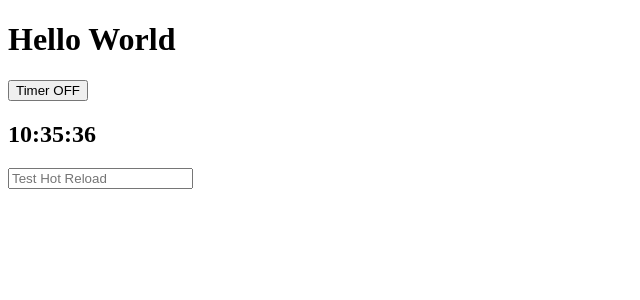
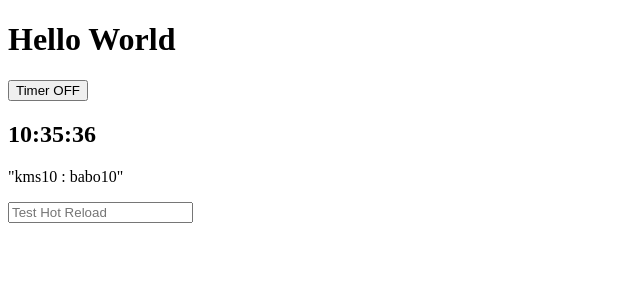
Before and after one commit to epicblues/js-ts-react-study, a React app: page / in a window 1280 px wide. Shown: the top 300 px of the page, without its empty margins (0-640 px from the left). Built offline with nearby package versions, Linux system fonts and the light colour scheme.

Commit message:
getting random value in array by using index

```diff
--- a/src/Hooks.tsx
+++ b/src/Hooks.tsx
@@ -2,6 +2,23 @@ import React, { useEffect, useState } from 'react'
 
 function Timer() {
   const [time, setTime] = useState(new Date());
+  const quotes = [
+    { quote: "babo1", name: "kms1" },
+    { quote: "babo2", name: "kms2" },
+    { quote: "babo3", name: "kms3" },
+    { quote: "babo4", name: "kms4" },
+    { quote: "babo5", name: "kms5" },
+    { quote: "babo6", name: "kms6" },
+    { quote: "babo7", name: "kms7" },
+    { quote: "babo8", name: "kms8" },
+    { quote: "babo9", name: "kms9" },
+    { quote: "babo10", name: "kms10" },
+  ]
+  const randomNum = Math.floor(Math.random() * quotes.length)
+  const [quote, setQuote] = useState(quotes[randomNum]);
+
+
+
   useEffect(() => {
     const timer = setInterval(() => {
       setTime(new Date());
@@ -21,7 +38,10 @@ function Timer() {
   }
 
 
-  return <h2>{beautifyTimes(time.getHours())}:{beautifyTimes(time.getMinutes())}:{beautifyTimes(time.getSeconds())}</h2>
+  return <>
+    <h2>{beautifyTimes(time.getHours())}:{beautifyTimes(time.getMinutes())}:{beautifyTimes(time.getSeconds())}</h2>
+    <p>"{quote.name} : {quote.quote}"</p>
+  </>
 }
 
 
```
